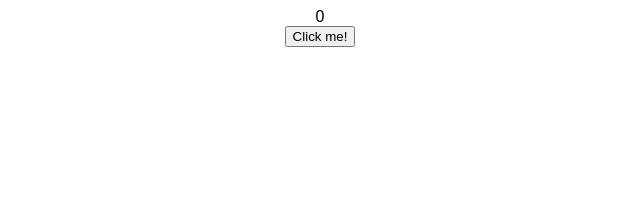
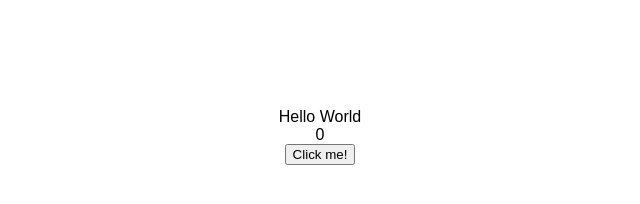
Before and after one commit to cythilya/scheduler-demo, a React app: page / in a window 1280 px wide. Shown: the whole page, without its empty margins (320-960 px from the left). Built offline with nearby package versions, Linux system fonts and the light colour scheme.

Commit message:
add props

```diff
--- a/src/index.js
+++ b/src/index.js
@@ -17,9 +17,11 @@ class App extends Component {
   }
 
   render() {
+    const { sayHi } = this.props;
     const { count } = this.state;
     return (
       <div className="App">
+        <div>{sayHi}</div>
         <div>{count}</div>
         <button onClick={this.setCount}>Click me!</button>
       </div>
@@ -28,4 +30,4 @@ class App extends Component {
 }
 
 const rootElement = document.getElementById('root');
-ReactDOM.render(<App />, rootElement);
+ReactDOM.render(<App sayHi="Hello World" />, rootElement);
--- a/src/styles.css
+++ b/src/styles.css
@@ -1,4 +1,5 @@
 .App {
+  padding-top: 100px;
   font-family: sans-serif;
   text-align: center;
 }
```
